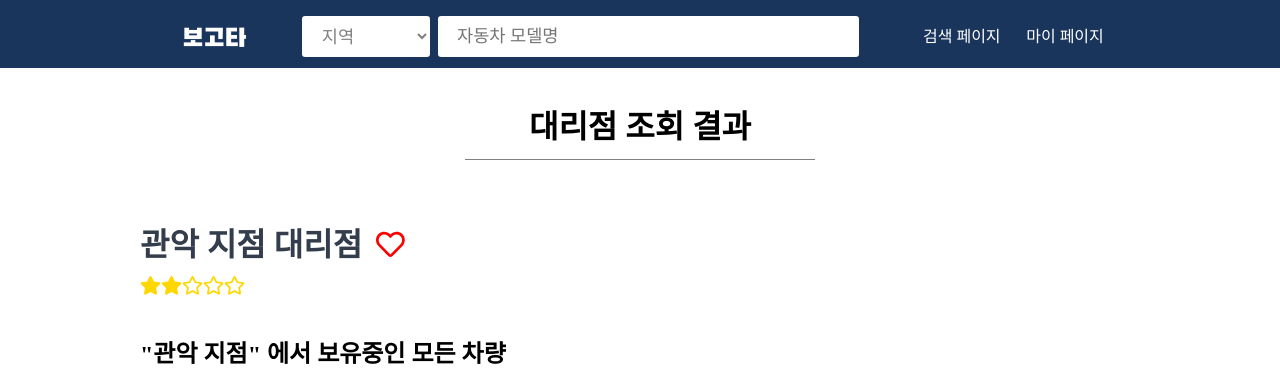
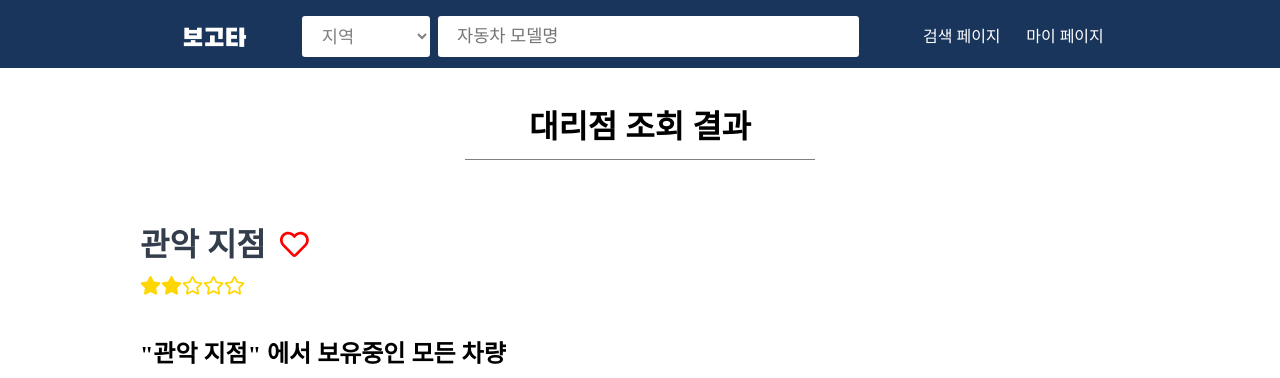
Before and after one commit to pirogramming/Show_me_the_CAR, a Django app: page /shops/1/ in a window 1280 px wide; the page is wider, and only the part inside the window is pictured. Shown: the top 378 px of that part. Run offline with Django 3.2, Linux system fonts and the light colour scheme; data comes from the database, SQL or seed files in the repository; some libraries are stand-ins or nearby versions.

Commit message:
Remove '대리점' from shop detail page

```diff
--- a/templates/shops/shop_detail.html
+++ b/templates/shops/shop_detail.html
@@ -21,7 +21,7 @@
         <div class="shop__detail__container">
             <div class="shop__detail__name">
                 <h1>
-                    {{ shop.name }} 대리점
+                    {{ shop.name }}
                     {% if user in shop.like_users.all %}
                         <button name="like-button" type="submit" onClick="clickLike(pk={{shop.pk}}, url='{% url 'shops:shop_like_ajax' %}', csrf_token='{{ csrf_token }}')" value="liked" class="" id=like-button{{shop.pk}}>
                         <i class="fas fa-heart"></i>
```
